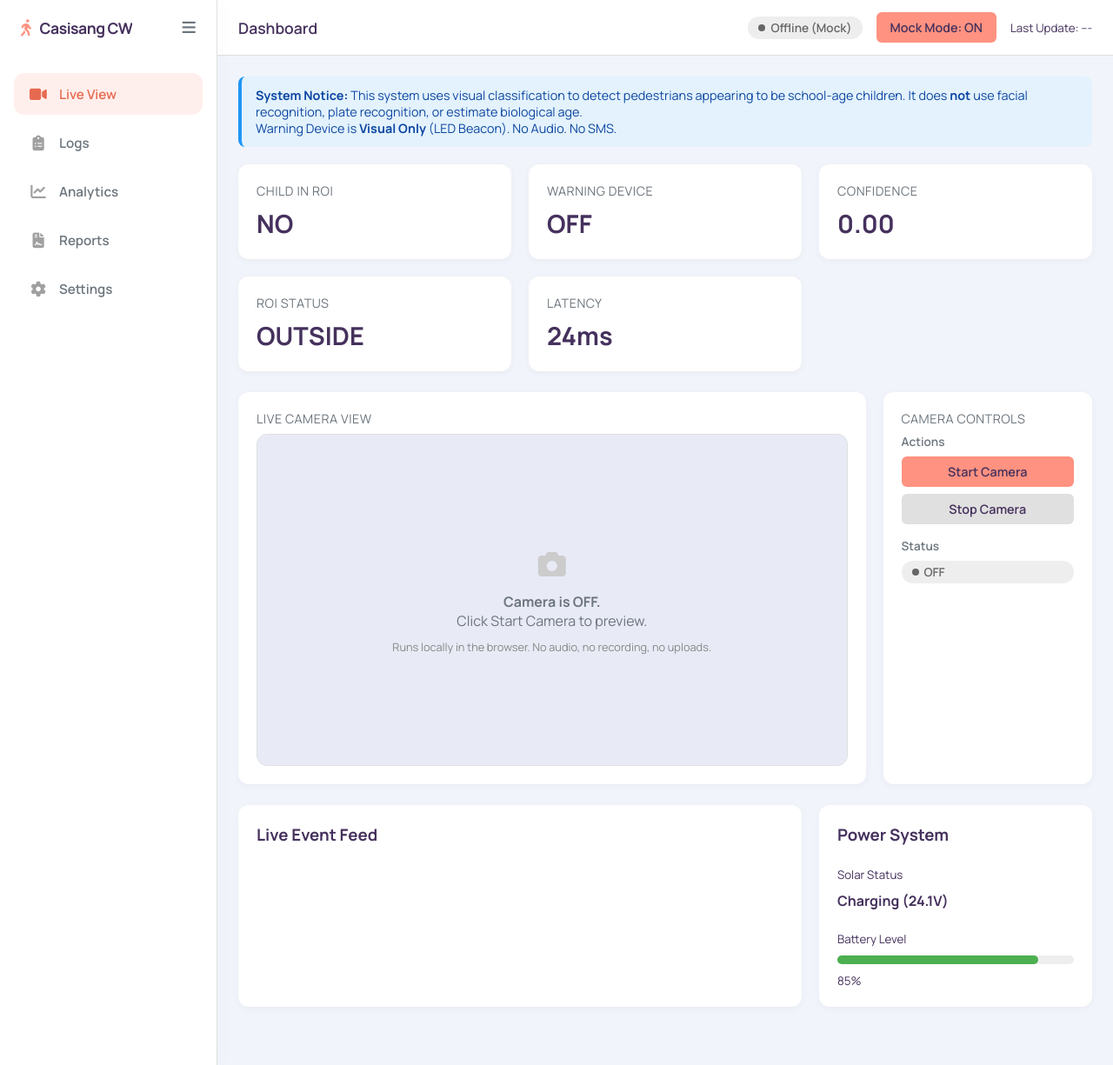
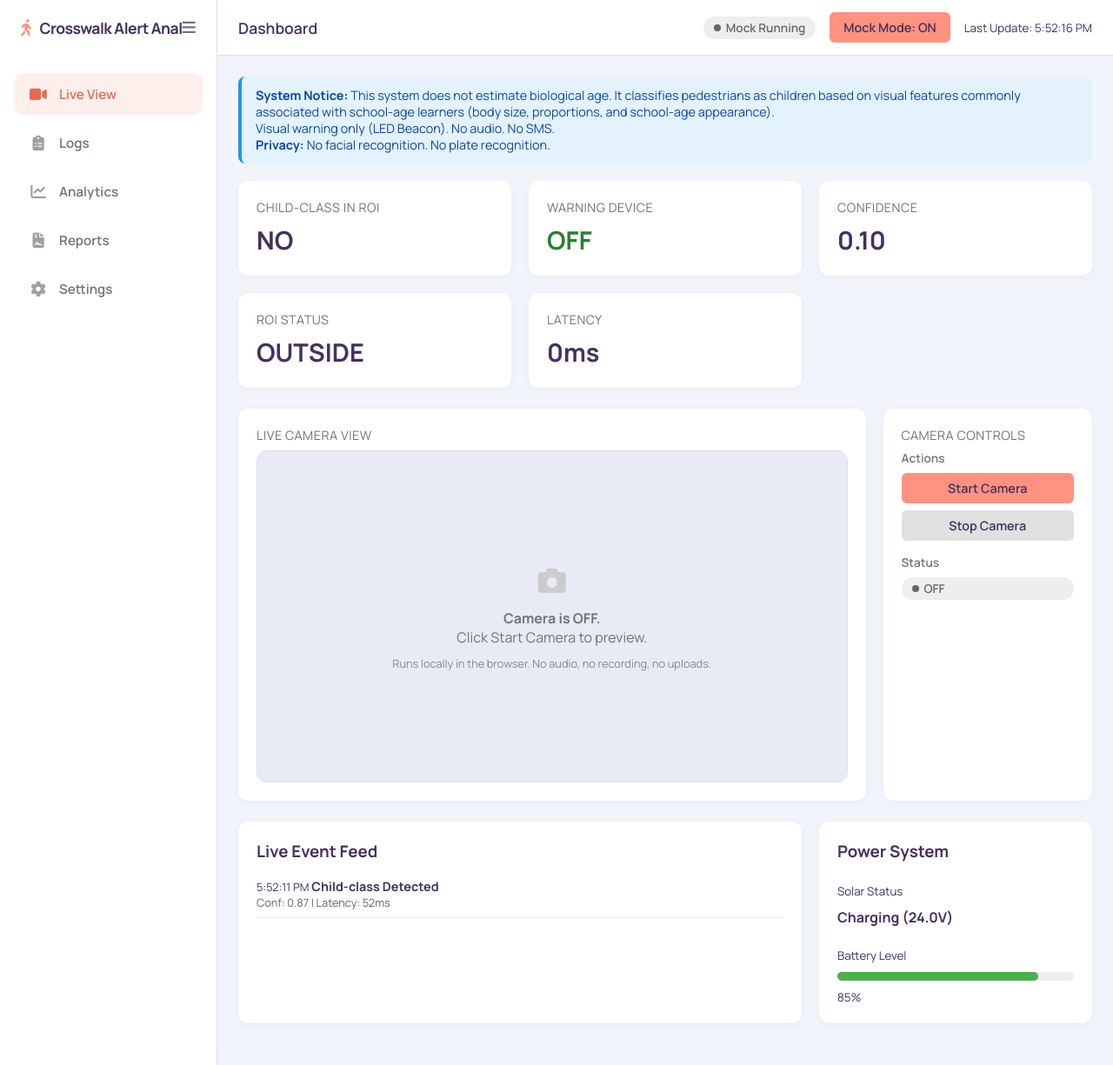
Before and after one commit to troydave-amol/iot-crosswalk-alert-system, a Flask app: page / in a window 1280 px wide. Shown: the whole page at 87% size. Run offline with Flask 3, Linux system fonts and the light colour scheme; some libraries are stand-ins or nearby versions.

Commit message:
Update dashboard.js

```diff
--- a/static/js/dashboard.js
+++ b/static/js/dashboard.js
@@ -1,48 +1,48 @@
 // Dashboard Application Logic
+
+// ---------------------------------------------------------
+// GLOBAL STORE (Single Source of Truth)
+// ---------------------------------------------------------
+window.EventStore = {
+    events: [],       // All events (Logs/Analytics)
+    systemStatus: {   // Detection Status
+        child_in_roi: false,
+        warning_on: false,
+        confidence: 0.0,
+        roi_status: 'OUTSIDE',
+        latency_ms: 0,
+        last_update_str: '---',
+        connection_status: 'Offline (Mock)',
+        // Warning logic helpers
+        switch_enabled: true
+    },
+    powerStatus: {    // Power System
+        solar_status: 'Charging',
+        solar_voltage: 24.1,
+        battery_percent: 85,
+        led_driver: 'Ready'
+    }
+};
 
 const App = {
     // ---------------------------------------------------------
-    // 1. Central State & Event Store
+    // 1. Central State
     // ---------------------------------------------------------
     // ---------------------------------------------------------
-    // 1. Central State & Event Store
+    // 1. Central State
     // ---------------------------------------------------------
     state: {
         // App Flags
         mockMode: true,
         isConnected: false,
-        lastSocketUpdate: 0, // Timestamp of last real data
+        lastSocketUpdate: 0,
 
         // System Configuration
         roi: JSON.parse(localStorage.getItem('roi_settings')) || { x: 50, y: 50, w: 100, h: 100 },
 
-        // Single Source of Truth
-        systemStatus: {
-            // Detection
-            child_in_roi: false,
-            warning_on: false,
-            confidence: 0.0,
-            roi_status: 'OUTSIDE',
-            latency_ms: 0,
-
-            // Power
-            solar_status: 'Charging',
-            solar_voltage: 24.1,
-            battery_percent: 85,
-            switch_enabled: true, // Manual override switch on the pole
-            led_driver: 'Ready',
-
-            // Meta
-            last_update_str: '---',
-            connection_status: 'Offline (Mock)'
-        },
-
-        // Event Log (Last 300)
-        logs: [],
-
         // Logs Page Filter State
         logsFilter: {
-            range: 'today',      // '15m', '1h', 'today', 'all'
+            range: 'today',
             searchText: '',
             warningOnly: false,
             inRoiOnly: false,
@@ -53,7 +53,7 @@ const App = {
             totalPages: 1
         },
 
-        // Mock Engine State (internal variables for simulation)
+        // Mock Engine State
         mockEngine: {
             crossingActive: false,
             crossingTimer: 0,
@@ -62,10 +62,14 @@ const App = {
         },
 
         camera: { stream: null, selectedId: null },
-        charts: {}, // Will hold: warnings, detections, confidence, scenario
+        charts: {},
         analytics: {
             range: 'today',
             lastUpdate: 0
+        },
+        reports: {
+            range: 'today',
+            lastSummary: null
         }
     },
 
@@ -136,13 +140,15 @@ const App = {
 
             // Auto-refresh Logs if valid
             if (window.location.hash === '#logs') {
-                this.renderLogsTable(true);
+                this.renderLogsTable(true); // pass true to indicate auto-refresh if needed
             }
 
             // Analytics Live Update (Throttle to every 2s)
-            if (window.location.hash === '#analytics' && now - this.state.analytics.lastUpdate > 2000) {
-                this.updateAnalyticsUI();
-                this.state.analytics.lastUpdate = now;
+            if (window.location.hash === '#analytics') {
+                if (now - this.state.analytics.lastUpdate > 2000) {
+                    this.updateAnalyticsUI();
+                    this.state.analytics.lastUpdate = now;
+                }
             }
 
         }, 1000);
@@ -150,69 +156,59 @@ const App = {
 
     updateMockData(now) {
         const engine = this.state.mockEngine;
-        const status = this.state.systemStatus;
+        const status = window.EventStore.systemStatus;
+        const power = window.EventStore.powerStatus;
 
         // A) Burst Generator Logic
-        // Decide if we should start a crossing burst
         if (!engine.crossingActive && now > engine.nextBurstTime) {
-            // 20% chance to start a burst every second if enough time passed
             if (Math.random() < 0.2) {
                 engine.crossingActive = true;
-                const duration = 3000 + Math.random() * 5000; // 3-8 seconds
+                const duration = 3000 + Math.random() * 5000;
                 engine.crossingTimer = now + duration;
             } else {
-                // Try again in 2 seconds
                 engine.nextBurstTime = now + 2000;
             }
         }
 
-        // Turning off burst
         if (engine.crossingActive && now > engine.crossingTimer) {
             engine.crossingActive = false;
-            engine.nextBurstTime = now + 5000 + Math.random() * 10000; // Cooldown 5-15s
+            engine.nextBurstTime = now + 5000 + Math.random() * 10000;
         }
 
-        // B) Update Core Status based on Burst
-        // If crossing active, high chance of child detection.
-        // If not active, low chance (occasional noise).
+        // B) Update Core Status
         let detected = false;
         if (engine.crossingActive) {
-            detected = Math.random() > 0.1; // 90% steady detection during burst
+            detected = Math.random() > 0.1;
         } else {
-            detected = Math.random() > 0.98; // 2% false positive noise
+            detected = Math.random() > 0.98;
         }
 
         status.child_in_roi = detected;
         status.roi_status = detected ? 'INSIDE' : 'OUTSIDE';
 
-        // CRITICAL: Warning Logic
-        // warning_on must ONLY be true when child_in_roi is true.
-        status.warning_on = status.child_in_roi;
+        // CRITICAL: Warning Logic -> warning_on && switch_enabled
+        // (If switch is passed as true in mock usually)
+        status.warning_on = status.child_in_roi && status.switch_enabled;
 
-        // C) Confidence & Latency Simulation
+        // C) Confidence & Latency
         if (status.child_in_roi) {
-            status.confidence = 0.75 + (Math.random() * 0.23); // 0.75 - 0.98
-            status.latency_ms = 20 + Math.floor(Math.random() * 40); // 20-60ms
+            status.confidence = 0.75 + (Math.random() * 0.23);
+            status.latency_ms = 20 + Math.floor(Math.random() * 40);
         } else {
-            status.confidence = 0.05 + (Math.random() * 0.20); // 0.05 - 0.25
-            status.latency_ms = 0; // No detection = no latency usually, or low idle
+            status.confidence = 0.05 + (Math.random() * 0.20);
+            status.latency_ms = 0;
         }
 
-        // D) Power System Simulation
-        // Slowly drain battery, recharge if "daytime" (simulated by minutes)
+        // D) Power System
         if (now > engine.powerDrainTimer) {
-            // vary battery slightly
-            const change = (Math.random() - 0.5) * 0.5; // slow drift
-            status.battery_percent = Math.max(0, Math.min(100, status.battery_percent + change));
+            const change = (Math.random() - 0.5) * 0.5;
+            power.battery_percent = Math.max(0, Math.min(100, power.battery_percent + change));
             engine.powerDrainTimer = now + 5000;
-
-            // Solar voltage fluctuation
-            status.solar_voltage = 23.5 + (Math.random() * 1.5);
+            power.solar_voltage = 23.5 + (Math.random() * 1.5);
         }
 
         // E) Log Generation
         if (status.child_in_roi || Math.random() > 0.7) {
-            // Determine scenario based on engine or random to fill dropdowns
             let scenario = engine.crossingActive ? "Crowded" : "Low activity";
             if (Math.random() > 0.8) scenario = "Rain";
             if (Math.random() > 0.9) scenario = "Night";
@@ -247,14 +243,18 @@ const App = {
     },
 
     handleSocketData(data) {
-        if (this.state.mockMode) return; // Ignore if in mock mode
+        if (this.state.mockMode) return;
 
         this.state.isConnected = true;
         this.state.lastSocketUpdate = Date.now();
 
-        // Map incoming data to SystemStatus
-        const status = this.state.systemStatus;
+        const status = window.EventStore.systemStatus;
+        const power = window.EventStore.powerStatus;
+
         status.child_in_roi = data.child_in_roi;
+        // Server might send warning_on, or we derive it?
+        // For now take server value, but ensure it respects switch locally just in case?
+        // Actually, if server controls it, we trust server.
         status.warning_on = data.warning_on;
         status.confidence = data.confidence;
         status.roi_status = data.child_in_roi ? 'INSIDE' : 'OUTSIDE';
@@ -262,30 +262,80 @@ const App = {
         status.last_update_str = new Date().toLocaleTimeString();
         status.connection_status = "Connected";
 
-        // Power data might be missing in simple socket packet, keep mock/last values or defaults
-        if (data.battery) status.battery_percent = data.battery;
+        if (data.battery) power.battery_percent = data.battery;
+        // If solar data comes in
+        if (data.solar_voltage) power.solar_voltage = data.solar_voltage;
 
         this.logEvent(status, data.scenario || "Live Feed");
         this.updateUI();
     },
 
     logEvent(status, scenario) {
+        // Ensure ISO timestamp for persistent sorting
+        const now = new Date();
         const event = {
             id: Date.now(),
-            rawTimestamp: Date.now(), // Store raw for date filtering
-            timestamp: new Date().toLocaleTimeString(),
-            message: status.child_in_roi ? 'Child Detected' : 'No Detection',
+            rawTimestamp: Date.now(),
+            timestamp: now.toLocaleTimeString(),
+            timestamp_iso: now.toISOString(), // Critical for Analytics
+            message: status.child_in_roi ? 'Child-class Detected' : 'No Detection',
             child_in_roi: status.child_in_roi,
             warning_on: status.warning_on,
             confidence: status.confidence,
             roi_status: status.roi_status,
             latency_ms: status.latency_ms,
             scenario: scenario,
-            false_warning: status.warning_on && !status.child_in_roi // Should be false by rule
+            false_warning: status.warning_on && !status.child_in_roi
         };
 
-        this.state.logs.unshift(event);
-        if (this.state.logs.length > 500) this.state.logs.pop(); // Increased limit slightly
+        window.EventStore.events.unshift(event);
+        if (window.EventStore.events.length > 1000) window.EventStore.events.pop();
+    },
+
+    updateUI() {
+        const status = window.EventStore.systemStatus;
+        const power = window.EventStore.powerStatus;
+
+        // Topbar
+        const connChip = document.getElementById('connection-chip');
+        if (connChip) {
+            connChip.innerHTML = `<div class="status-indicator"></div> ${status.connection_status}`;
+            connChip.className = `status-chip ${this.state.isConnected ? 'connected' : 'mock'}`;
+        }
+        document.getElementById('last-update').textContent = `Last Update: ${status.last_update_str}`;
+
+        // Live View Cards
+        document.getElementById('live-child').textContent = status.child_in_roi ? 'YES' : 'NO';
+        document.getElementById('live-warning').textContent = status.warning_on ? 'ON' : 'OFF';
+
+        document.getElementById('live-child').style.color = status.child_in_roi ? '#d32f2f' : 'inherit';
+        document.getElementById('live-warning').style.color = status.warning_on ? '#d32f2f' : '#2e7d32';
+
+        document.getElementById('live-conf').textContent = status.confidence.toFixed(2);
+        document.getElementById('live-roi').textContent = status.roi_status;
+        document.getElementById('live-roi').className = `card-value ${status.roi_status === 'INSIDE' ? 'text-danger' : ''}`;
+
+        document.getElementById('live-latency').textContent = status.latency_ms + 'ms';
+
+        // Power System
+        document.getElementById('power-solar-status').textContent = `${power.solar_status} (${power.solar_voltage.toFixed(1)}V)`;
+        document.getElementById('power-battery-bar').style.width = `${power.battery_percent}%`;
+        document.getElementById('power-battery-text').textContent = `${Math.round(power.battery_percent)}%`;
+
+        this.renderLiveFeed();
+    },
+
+    renderLiveFeed() {
+        const feed = document.getElementById('event-feed');
+        if (!feed) return;
+        const recent = window.EventStore.events.slice(0, 10);
+        feed.innerHTML = recent.map(e => `
+            <div class="feed-item" style="border-bottom:1px solid #eee; padding:8px 0; font-size:0.9rem;">
+                <span class="text-muted" style="font-size:0.8rem;">${e.timestamp}</span>
+                <strong>${e.message}</strong>
+                <div style="font-size:0.8rem; color:#666;">Conf: ${e.confidence.toFixed(2)} | Latency: ${e.latency_ms}ms</div>
+            </div>
+        `).join('');
     },
 
     // ---------------------------------------------------------
@@ -422,7 +472,7 @@ const App = {
         }
         else if (filters.range === 'all') startTime = 0;
 
-        return this.state.logs.filter(log => {
+        return window.EventStore.events.filter(log => {
             // Date Check
             // Note: log.rawTimestamp is needed. If existing logs don't have it, we use mock default.
             // But we just added rawTimestamp to logEvent. For old logs in session they might miss it.
@@ -616,7 +666,11 @@ const App = {
             document.querySelectorAll('.page-section').forEach(el => {
                 el.classList.toggle('active', el.id === `${hash}-section`);
             });
-            if (hash === 'analytics' && this.state.charts.warnings) this.state.charts.warnings.resize();
+
+            if (hash === 'analytics') {
+                if (this.state.charts.warnings) this.state.charts.warnings.resize();
+                this.updateAnalyticsUI();
+            }
             if (hash !== 'live') this.stopCamera();
         };
         window.addEventListener('hashchange', handleHashChange);
@@ -734,6 +788,31 @@ const App = {
 
     updateAnalyticsUI() {
         const events = this.getAnalyticsEvents();
+
+        // Empty State Check
+        const chartGrid = document.querySelector('#analytics-section .charts-grid');
+        if (chartGrid) {
+            if (events.length === 0) {
+                chartGrid.style.display = 'none';
+                let emptyMsg = document.getElementById('ana-empty-msg');
+                if (!emptyMsg) {
+                    emptyMsg = document.createElement('div');
+                    emptyMsg.id = 'ana-empty-msg';
+                    emptyMsg.style.textAlign = 'center';
+                    emptyMsg.style.padding = '40px';
+                    emptyMsg.style.color = '#666';
+                    emptyMsg.innerHTML = '<i class="fa-solid fa-chart-simple" style="font-size:3rem; margin-bottom:10px; opacity:0.3;"></i><p>No analytics data for this period.</p>';
+                    chartGrid.parentNode.insertBefore(emptyMsg, chartGrid);
+                } else {
+                    emptyMsg.style.display = 'block';
+                }
+            } else {
+                chartGrid.style.display = 'grid';
+                const emptyMsg = document.getElementById('ana-empty-msg');
+                if (emptyMsg) emptyMsg.style.display = 'none';
+            }
+        }
+
         this.computeKPIs(events);
         this.updateCharts(events);
     },
@@ -752,7 +831,7 @@ const App = {
         // 'all' = 0
 
         // Filter and Sort (Oldest first for Charts, usually)
-        return this.state.logs
+        return window.EventStore.events
             .filter(log => (log.rawTimestamp || log.id) >= startTime)
             .sort((a, b) => (a.rawTimestamp || a.id) - (b.rawTimestamp || b.id));
     },
@@ -941,7 +1020,7 @@ const App = {
         }
         // 'all' = 0
 
-        return this.state.logs.filter(log => (log.rawTimestamp || log.id) >= startTime);
+        return window.EventStore.events.filter(log => (log.rawTimestamp || log.id) >= startTime);
     },
 
     generateReport() {
--- a/templates/index.html
+++ b/templates/index.html
@@ -22,7 +22,7 @@
     <nav class="sidebar" id="sidebar">
         <div class="sidebar-header">
             <div class="sidebar-brand">
-                <i class="fa-solid fa-person-walking"></i> Casisang CW
+                <i class="fa-solid fa-person-walking"></i> Crosswalk Alert Analytics
             </div>
             <button class="sidebar-toggle" id="btnHamburger" aria-label="Toggle sidebar" aria-expanded="false"
                 aria-controls="sidebar">
@@ -72,17 +72,18 @@
 
             <!-- Info Banner -->
             <div class="info-banner">
-                <strong>System Notice:</strong> This system uses visual classification to detect pedestrians appearing
-                to be school-age children. It does <strong>not</strong> use facial recognition, plate recognition, or
-                estimate biological age.
-                <br>Warning Device is <strong>Visual Only</strong> (LED Beacon). No Audio. No SMS.
+                <strong>System Notice:</strong> This system does not estimate biological age. It classifies pedestrians
+                as children based on visual features commonly associated with school-age learners (body size,
+                proportions, and school-age appearance).
+                <br>Visual warning only (LED Beacon). No audio. No SMS.
+                <br><strong>Privacy:</strong> No facial recognition. No plate recognition.
             </div>
 
             <!-- LIVE VIEW SECTION -->
             <section id="live-section" class="page-section active">
                 <div class="dashboard-grid">
                     <div class="card">
-                        <div class="card-title">Child In ROI</div>
+                        <div class="card-title">Child-class in ROI</div>
                         <div class="card-value" id="live-child">NO</div>
                     </div>
                     <div class="card">
```
